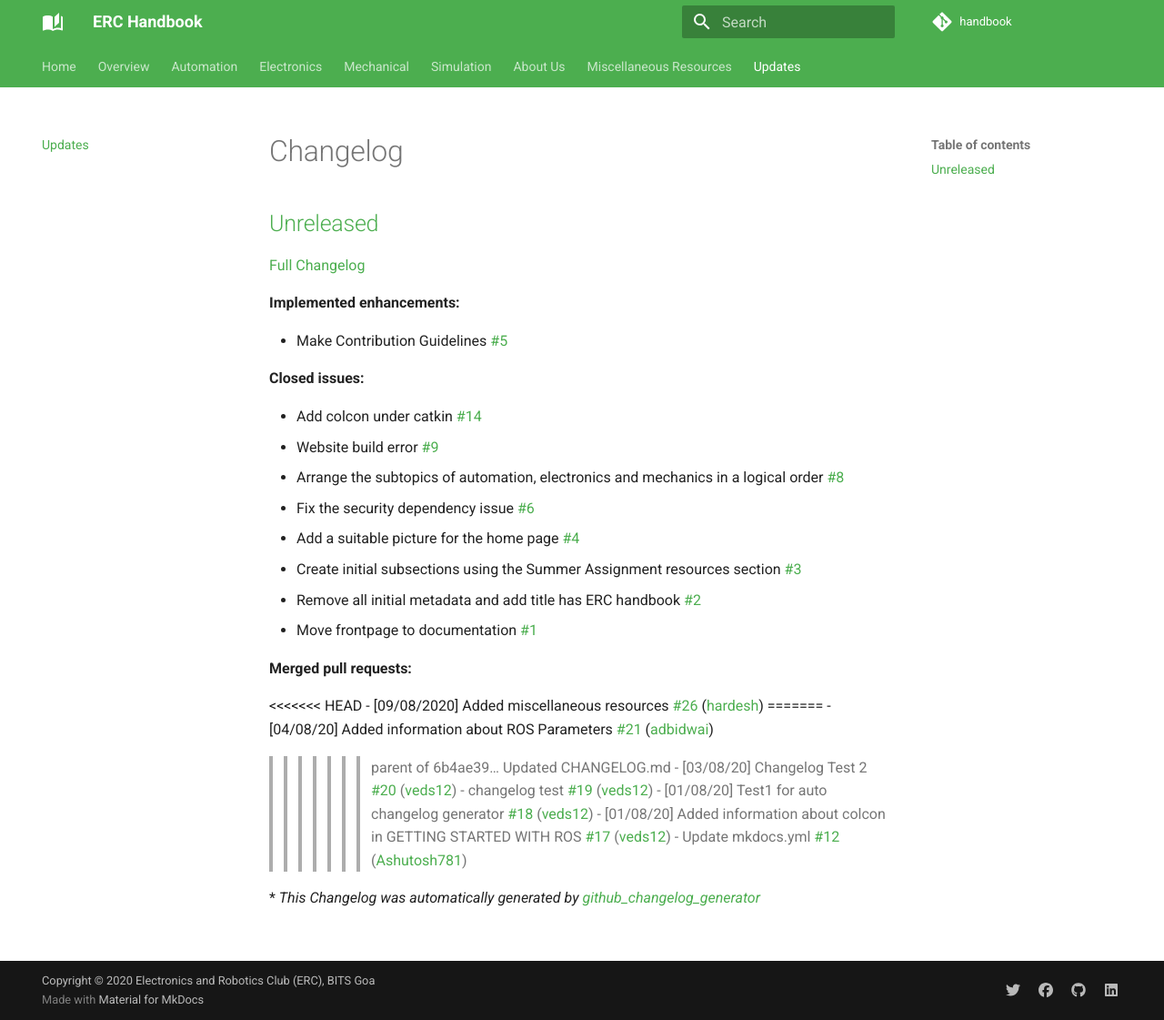
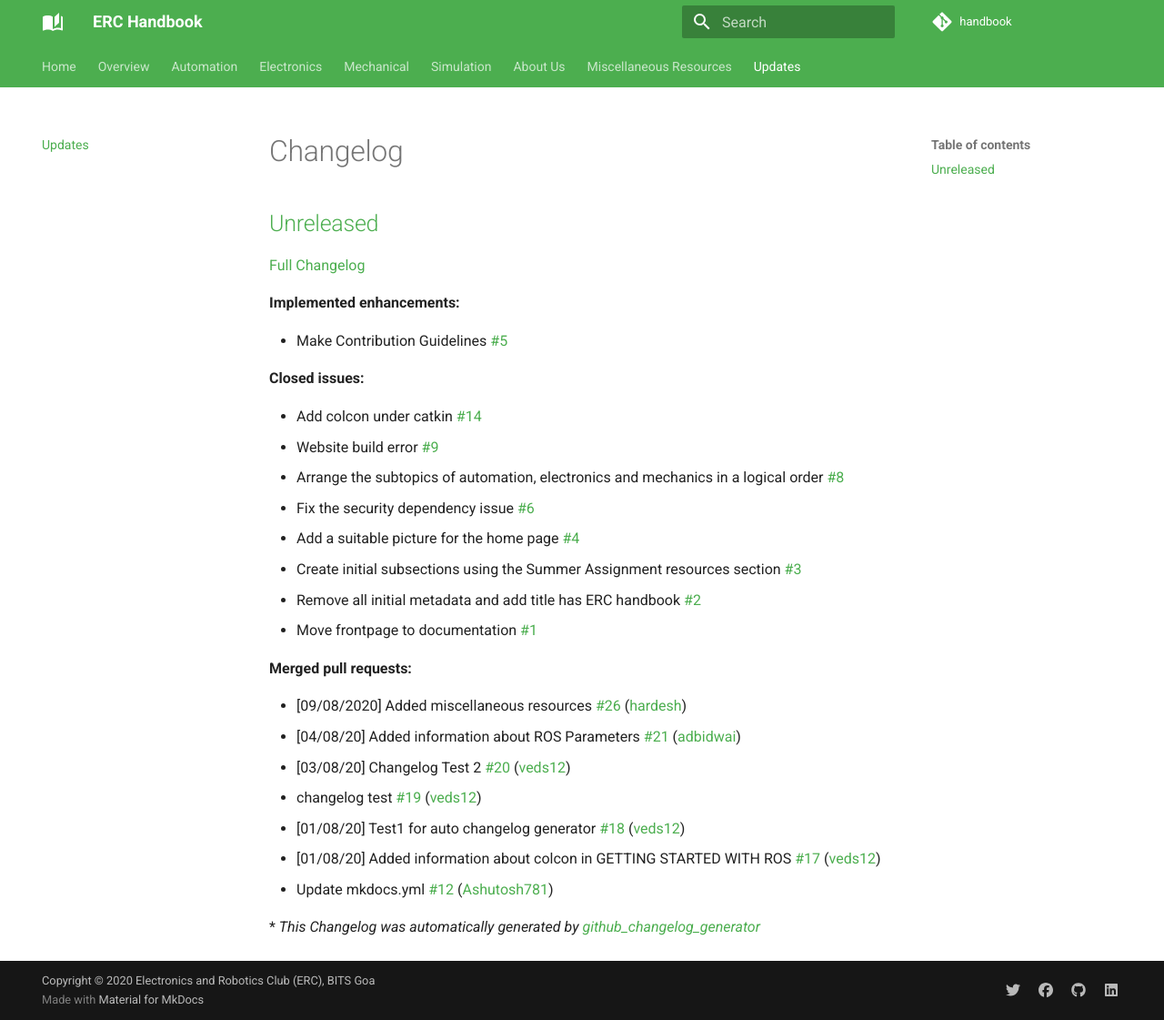
Before and after one commit to ERC-BPGC/handbook, an MkDocs documentation site: the page built from docs/CHANGELOG.md, in a window 1280 px wide and 1121 px high. Shown: the whole window at 91% size. Built offline with MkDocs 1.6.1 and Material for MkDocs 9.7.7, drawn with Linux system fonts in a browser that asks for light colours; comment, search, counter and statistics services are not loaded.

Commit message:
Updated CHANGELOG.md

```diff
--- a/docs/CHANGELOG.md
+++ b/docs/CHANGELOG.md
@@ -21,11 +21,8 @@
 
 **Merged pull requests:**
 
-<<<<<<< HEAD
 - \[09/08/2020\] Added miscellaneous resources [\#26](https://github.com/ERC-BPGC/handbook/pull/26) ([hardesh](https://github.com/hardesh))
-=======
 - \[04/08/20\] Added information about ROS Parameters [\#21](https://github.com/ERC-BPGC/handbook/pull/21) ([adbidwai](https://github.com/adbidwai))
->>>>>>> parent of 6b4ae39... Updated CHANGELOG.md
 - \[03/08/20\] Changelog Test 2 [\#20](https://github.com/ERC-BPGC/handbook/pull/20) ([veds12](https://github.com/veds12))
 - changelog test [\#19](https://github.com/ERC-BPGC/handbook/pull/19) ([veds12](https://github.com/veds12))
 - \[01/08/20\] Test1 for auto changelog generator [\#18](https://github.com/ERC-BPGC/handbook/pull/18) ([veds12](https://github.com/veds12))
```
